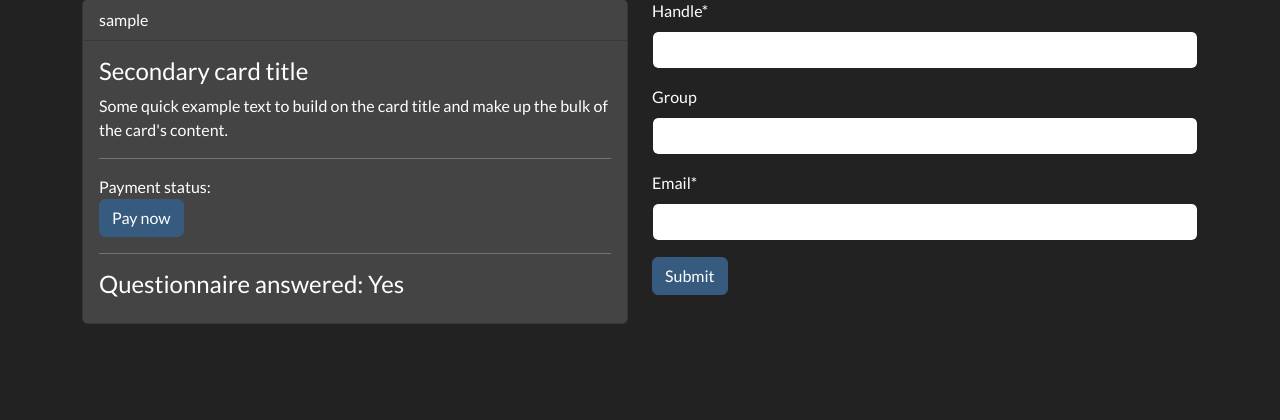
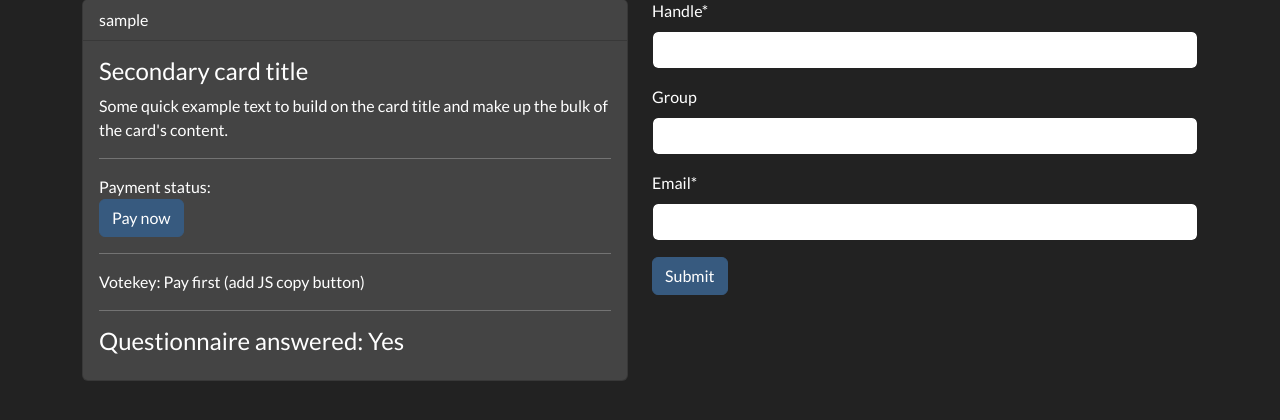
Before and after one commit to T-101/payback.wtf, a Django app: template payback/templates/visitor-detail.html in a window 1280 px wide. Shown: the part 146-566 px from the top of the page. Run offline with Django 5.2, Linux system fonts and the light colour scheme; tables that the repository leaves empty hold one stand-in row (values such as "Sample post"); the template is opened without the code that fills it: values that come from a table or form of the project are taken from there, most other values are stand-ins (such as "Sample title", 1, 10 or a date in 2020); some libraries are stand-ins or nearby versions.

Commit message:
payment button

```diff
--- a/payback/templates/visitor-detail.html
+++ b/payback/templates/visitor-detail.html
@@ -15,9 +15,17 @@
                         {% if object.payment_status %}
                             Paid!
                         {% else %}
-                            <form action="/create-checkout-session" method="POST">
+                            <form action="{% url 'payback:stripe-create-checkout-session' %}" method="POST">
                                 <button class="btn btn-primary" type="submit" id="checkout-button">Pay now</button>
                             </form>
+                        {% endif %}
+                    </div>
+                    <hr/>
+                    <div>Votekey:
+                        {% if object.payment_status %}
+                            {{ object.user_id_short }}
+                        {% else %}
+                            Pay first (add JS copy button)
                         {% endif %}
                     </div>
                     <hr/>
```
